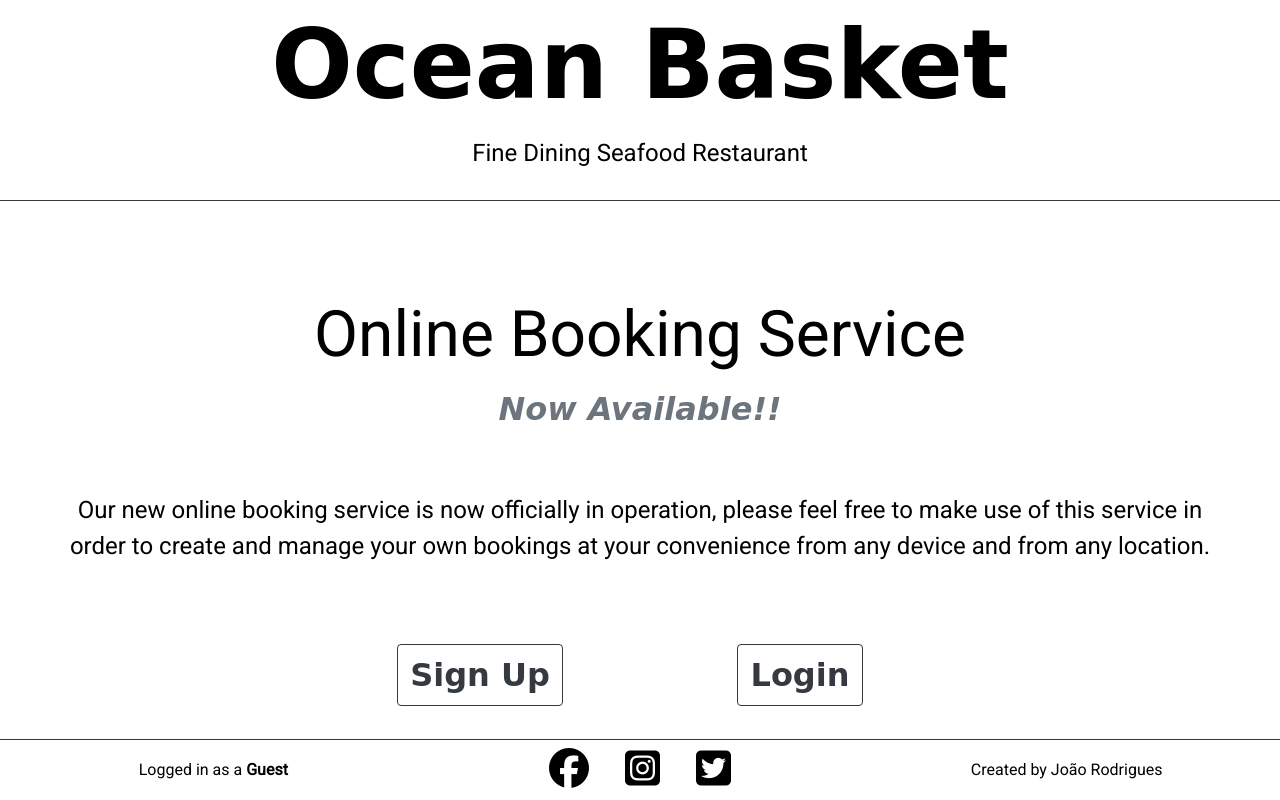
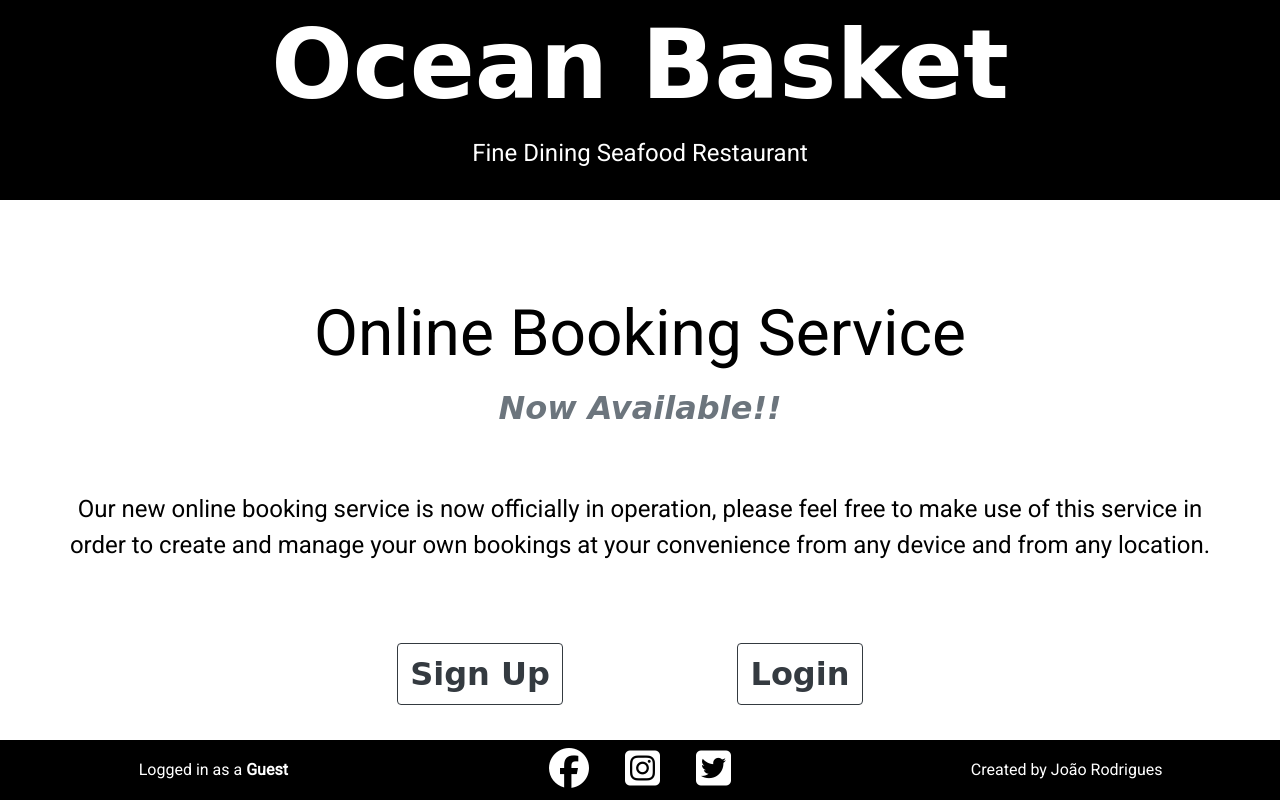
Before and after one commit to Joao4569/ocean-basket-restaurant, a Django app: page / in a window 1280 px wide. Run offline with Django 3.2, Linux system fonts and the light colour scheme; some libraries are stand-ins or nearby versions; some web fonts are replaced.

Commit message:
style: Invert colors and remove borders from header and footer

```diff
--- a/static/css/style.css
+++ b/static/css/style.css
@@ -18,21 +18,31 @@ body {
 
 /* header */
 
+header {
+  background-color: black;
+}
+
 .logo {
-  color: black;
+  color: white; /* to white */
   font-size: 6rem;
   font-weight: 800;
 }
 
 #logo-sub-text {
+  color: white;
   font-size: 1.5rem;
 }
 
 /* footer */
 
+footer {
+  background-color: black;
+  color: white;
+}
+
 #social-links a {
   font-size: 2.5rem;
-  color: black;
+  color: white;
 }
 
 /* templates */
--- a/templates/online_booking/base.html
+++ b/templates/online_booking/base.html
@@ -17,7 +17,7 @@
 </head>
 
 <body>
-  <header class="container-fluid border-bottom border-dark mb-5">
+  <header class="container-fluid mb-5">
     <div class="row">
       <div class="col-12 text-center">
         <a class="nav-link" href="/" aria-label="Link to Home page">
@@ -37,7 +37,7 @@
     {% endblock content %}
   </main>
 
-  <footer class="container-fluid fixed-bottom border-top border-dark">
+  <footer class="container-fluid fixed-bottom"> <!-- remove border classes -->
     <div class="row py-auto">
 
       <!-- user login status -->
```
